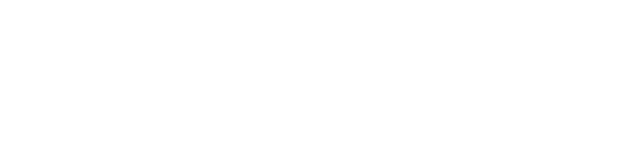
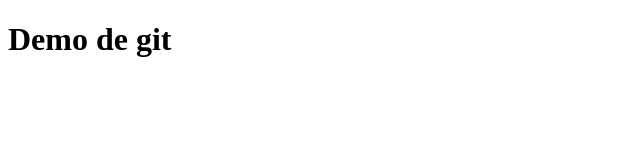
Before and after one commit to ManuelAlejandroRoldanCamacho/hellowgit, a plain HTML site: page index.html in a window 1280 px wide. Shown: the whole page, without its empty margins (0-640 px from the left). Drawn offline with Linux system fonts and the light colour scheme.

Commit message:
se agrego un h1 al index.html

```diff
--- a/index.html
+++ b/index.html
@@ -7,6 +7,6 @@
     <title>Demo Git</title>
 </head>
 <body>
-
+    <h1>Demo de git</h1>
 </body>
 </html>
```
